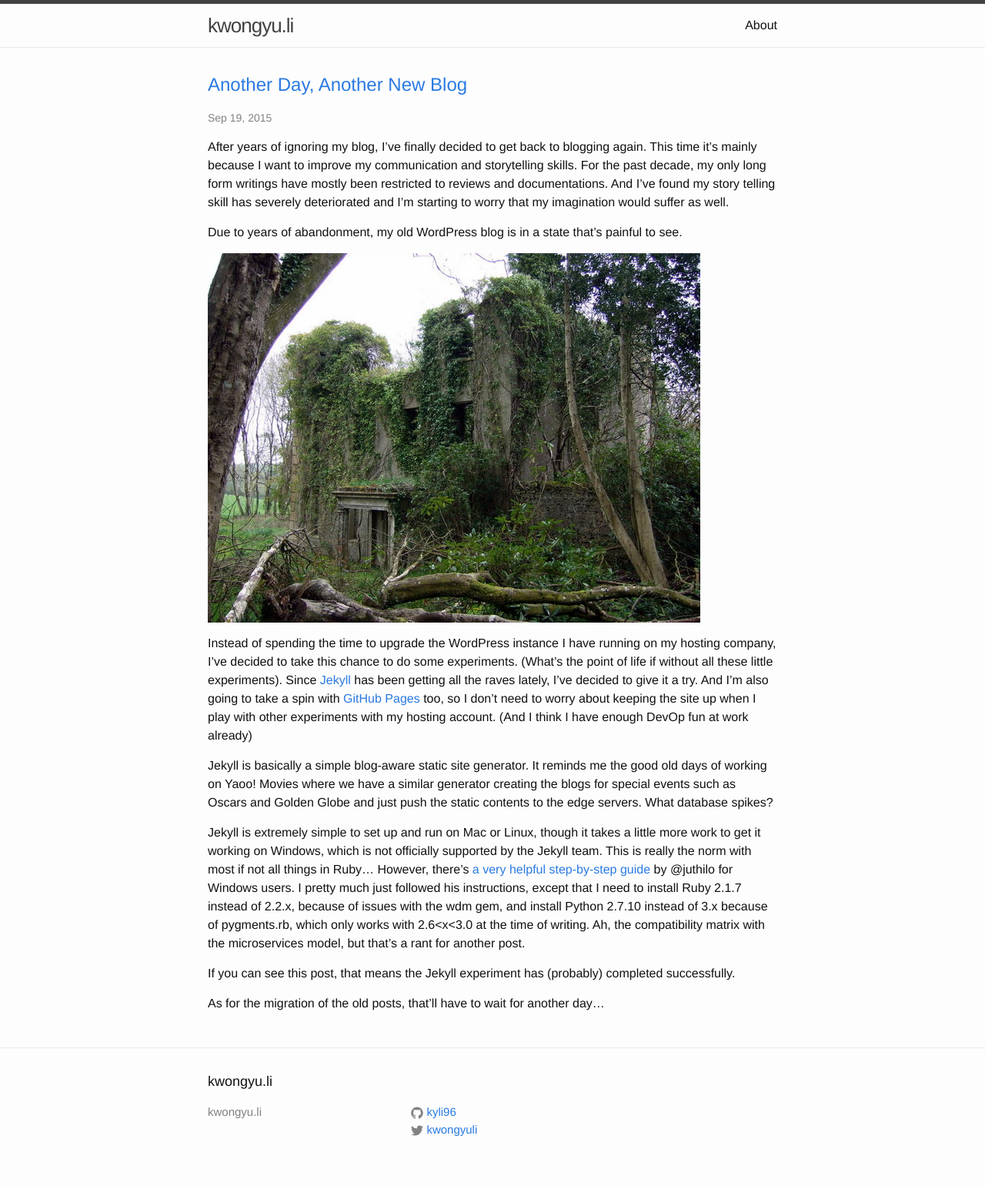
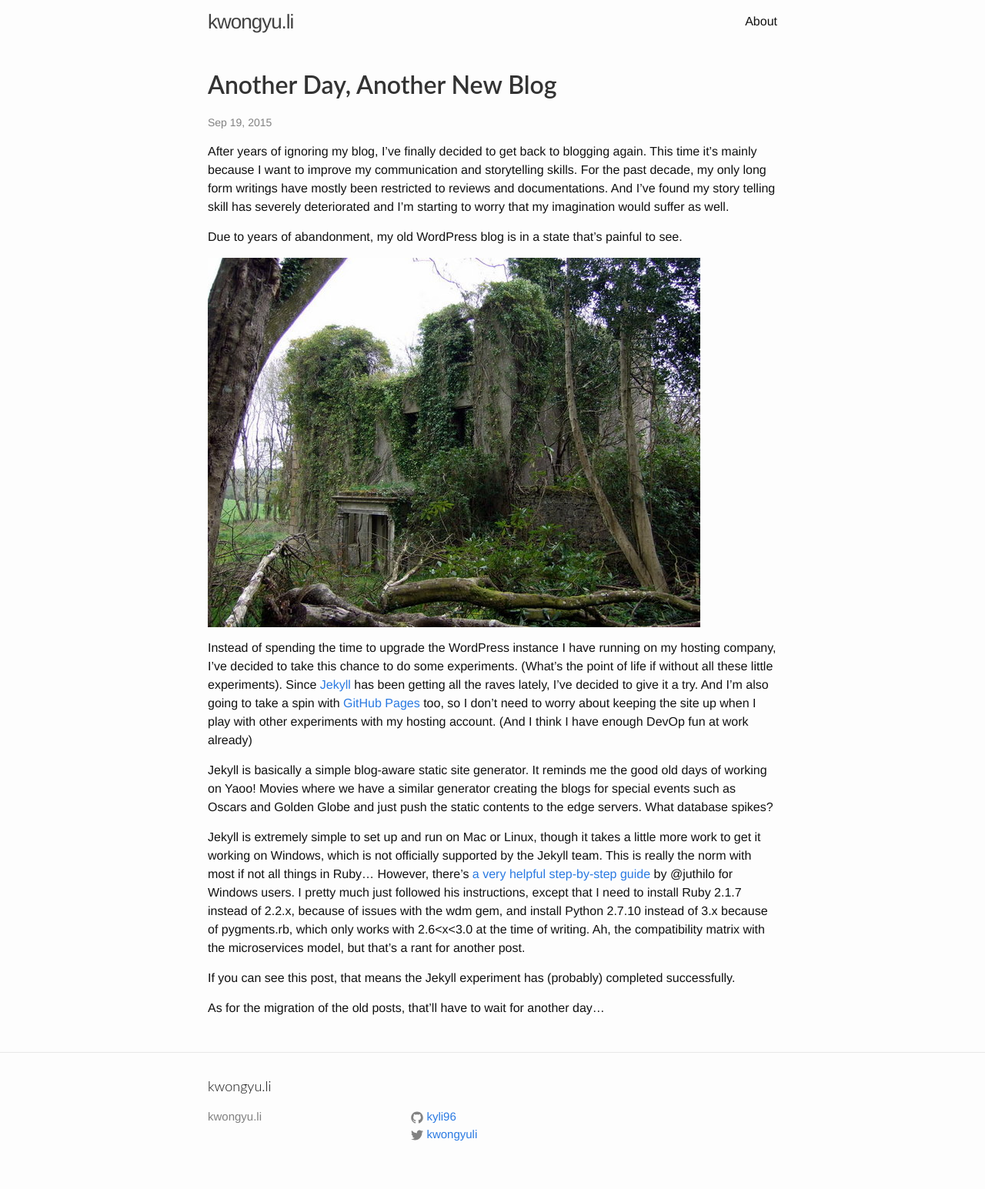
Before and after one commit to kyli96/kyli96.github.io, a Jekyll site: the page built from index.html, in a window 1280 px wide. Shown: the whole page at 77% size. Built offline with Jekyll 4.4.1, drawn with Linux system fonts in a browser that asks for light colours; the list of posts is cut into pages by our own code.

Commit message:
put on some style

```diff
--- a/_includes/article.html
+++ b/_includes/article.html
@@ -1,7 +1,13 @@
-<h1 class="title" itemprop="name"><a href="{{ post.url }}" itemprop="url">{% if site.titlecase %}{{ post.title | titlecase }}{% else %}{{ post.title }}{% endif %}</a></h1>
+{% if index %}
+  <h1 class="post-title" itemprop="name"><a href="{{ post.url }}" itemprop="url">{% if site.titlecase %}{{ post.title | titlecase }}{% else %}{{ post.title }}{% endif %}</a></h1>
   <p class="post-meta">{{ post.date | date: "%b %-d, %Y" }}{% if post.author %} • {{ post.author }}{% endif %}{% if post.meta %} • {{ post.meta }}{% endif %}</p>
   <div class="entry-content" itemprop="articleBody">
       {{ content | excerpt }}
       {% capture excerpted %}{{ content | has_excerpt }}{% endcapture %}
       {% if excerpted == 'true' %}<a href="{{ post.url }}" class="more-link">{{ site.excerpt_link }}</a>{% endif %}
   </div>
+{% else %}
+  <h1 class="post-title" itemprop="name">{% if site.titlecase %}{{ page.title | titlecase }}{% else %}{{ page.title }}{% endif %}</h1>
+  <p class="post-meta">{{ page.date | date: "%b %-d, %Y" }}{% if page.author %} • {{ page.author }}{% endif %}{% if page.meta %} • {{ page.meta }}{% endif %}</p>
+  <div class="entry-content" itemprop="articleBody">{{ content }}</div>
+{% endif %}
--- a/_sass/_base.scss
+++ b/_sass/_base.scss
@@ -81,6 +81,11 @@ li {
  */
 h1, h2, h3, h4, h5, h6 {
     font-weight: 300;
+    font-family: $heading-font-family;
+}
+
+h1, .h1 {
+    font-size: 2rem;
 }
 
 
--- a/_sass/_layout.scss
+++ b/_sass/_layout.scss
@@ -2,8 +2,6 @@
  * Site header
  */
 .site-header {
-    border-top: 5px solid $grey-color-dark;
-    border-bottom: 1px solid $grey-color-light;
     min-height: 56px;
 
     // Positioning context for the mobile navigation icon
@@ -20,6 +18,11 @@
     &,
     &:visited {
         color: $grey-color-dark;
+    }
+
+    &:hover {
+        color: $grey-color;
+        text-decoration: none;
     }
 }
 
@@ -197,13 +200,18 @@
     margin-bottom: $spacing-unit;
 }
 
-.post-title {
-    font-size: 42px;
-    letter-spacing: -1px;
-    line-height: 1;
+.post-title, .post-title a {
+    font-weight: 600;
+    margin-top: 0;
+    color: #333;
+}
 
-    @include media-query($on-laptop) {
-        font-size: 36px;
+.post-title a {
+    text-decoration: none;
+
+    &:hover {
+        color: $brand-color;
+        text-decoration: none;
     }
 }
 
--- a/css/main.scss
+++ b/css/main.scss
@@ -10,6 +10,8 @@ $base-font-family: Helvetica, Arial, sans-serif;
 $base-font-size:   16px;
 $small-font-size:  $base-font-size * 0.875;
 $base-line-height: 1.5;
+
+$heading-font-family: 'Lato', 'Helvetica Neue', Helvetica, Arial, sans-serif;
 
 $spacing-unit:     30px;
 
--- a/index.html
+++ b/index.html
@@ -2,6 +2,7 @@
 layout: default
 ---
 
+{% assign index = true %}
 <div itemscope itemtype="http://schema.org/Blog">
 {% for post in paginator.posts %}
 {% unless post.redirect %}
```
Also changed, not shown: _layouts/post.html (+2 -7 lines). Lines whose indentation alone changed are shown as unchanged.
